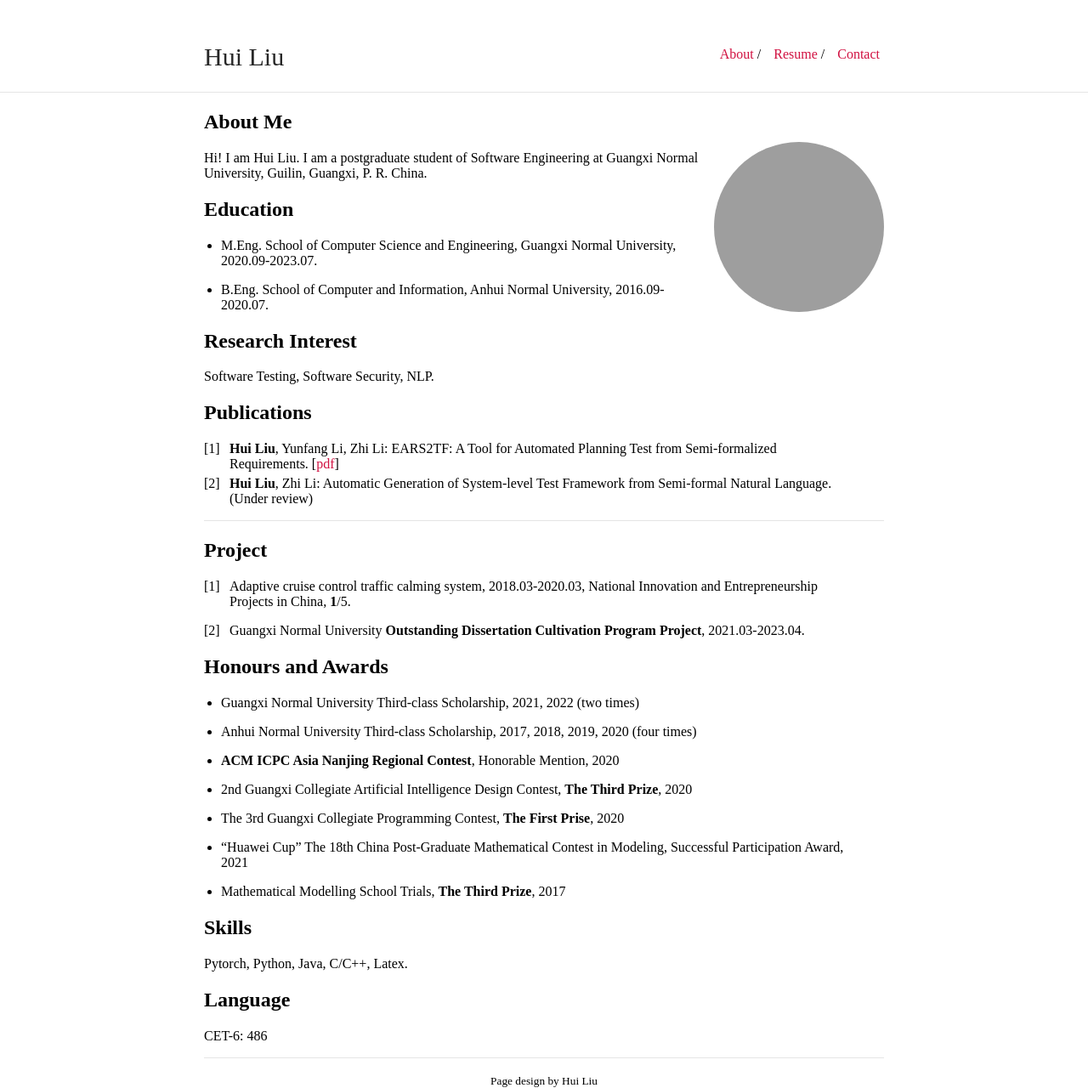
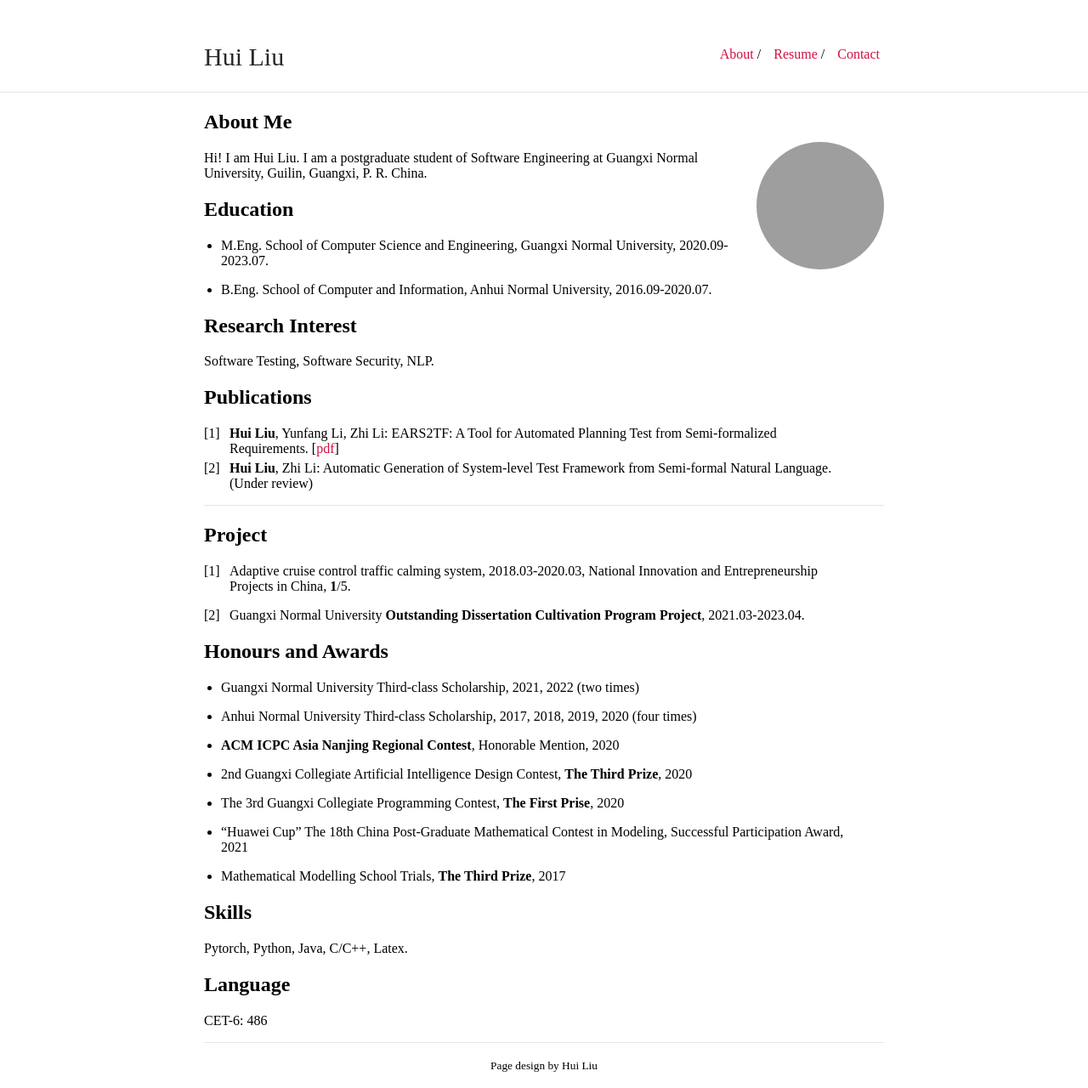
Before and after one commit to aloeordown/huiliu, a Jekyll site: the page built from index.md, in a window 1280 px wide. Shown: the whole page at 85% size. Built offline with Jekyll 4.4.1, drawn with Linux system fonts in a browser that asks for light colours; our own code applies the rules of GitHub Pages for plain Markdown files; grey boxes are pictures that could not be loaded.

Commit message:
Update vars.scss

```diff
--- a/_sass/vars.scss
+++ b/_sass/vars.scss
@@ -3,7 +3,7 @@
  */
 
 $accent: #d11141;
-$image-size: 200px;
+$image-size: 150px;
 
 /*
  * Build Variables, don't touch
```
